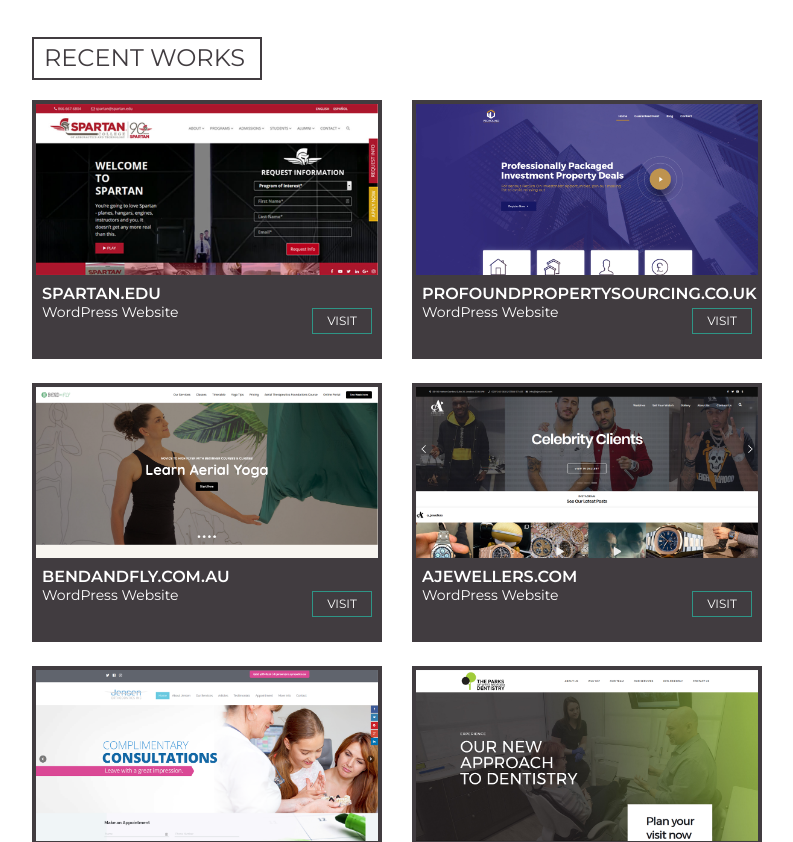
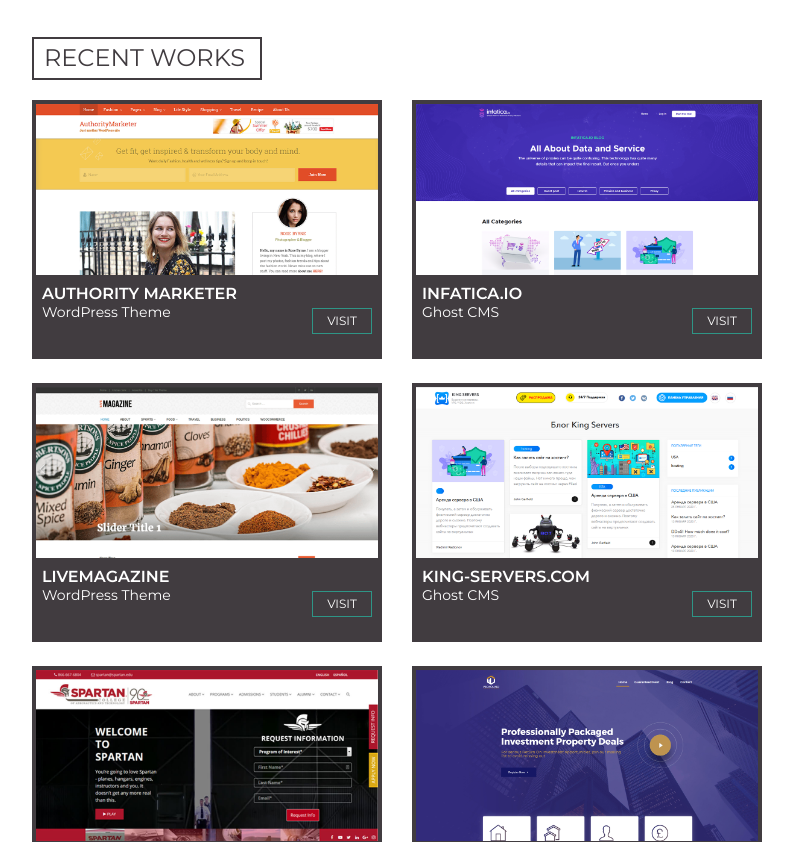
Before and after one commit to mashiur-dev/mashiur-dev.github.io, a plain HTML site: page index.html in a window 1280 px wide. Shown: the part 360-1202 px from the top of the page, without its empty margins (243-1036 px from the left). Drawn offline with nearby package versions, Linux system fonts and the light colour scheme.

Commit message:
new portfolio added

```diff
--- a/index.html
+++ b/index.html
@@ -128,6 +128,42 @@
             <div id="bportfolio-view">
               <h2 class="my-works">Recent works</h2>
               <div class="row">
+
+                <div class="col-md-6 mb-4 single-portfolio">
+                    <img src="images/portfolio/authority-marketer.png" alt="">
+                    <div class="portfolio-info">
+                      <h2>Authority marketer</h2>
+                      <p>WordPress Theme</p>
+                      <a href="https://templatic.com/wordpress-free-themes/authority-marketer/" target="_blank">Visit</a>
+                    </div>
+                </div> <!-- End of .single-portfolio -->
+
+                <div class="col-md-6 mb-4 single-portfolio">
+                    <img src="images/portfolio/infatica.png" alt="">
+                    <div class="portfolio-info">
+                      <h2>infatica.io</h2>
+                      <p>Ghost CMS</p>
+                      <a href="https://infatica.io/blog/?dev=mrz" target="_blank">Visit</a>
+                    </div>
+                </div> <!-- End of .single-portfolio -->
+
+                <div class="col-md-6 mb-4 single-portfolio">
+                    <img src="images/portfolio/livemagazine.png" alt="">
+                    <div class="portfolio-info">
+                      <h2>Livemagazine</h2>
+                      <p>WordPress Theme</p>
+                      <a href="https://templatic.com/wordpress-magazine-themes/livemagazine/" target="_blank">Visit</a>
+                    </div>
+                </div> <!-- End of .single-portfolio -->
+
+                <div class="col-md-6 mb-4 single-portfolio">
+                    <img src="images/portfolio/king-servers.png" alt="">
+                    <div class="portfolio-info">
+                      <h2>king-servers.com</h2>
+                      <p>Ghost CMS</p>
+                      <a href="https://www.king-servers.com/blog/?dev=mrz" target="_blank">Visit</a>
+                    </div>
+                </div> <!-- End of .single-portfolio -->
 
                 <div class="col-md-6 mb-4 single-portfolio">
                     <img src="images/portfolio/portfolio1.jpg" alt="">
```
Also changed, not shown: images/portfolio/authority-marketer.png (added), images/portfolio/infatica.png (added), images/portfolio/king-servers.png (added), images/portfolio/livemagazine.png (added).
